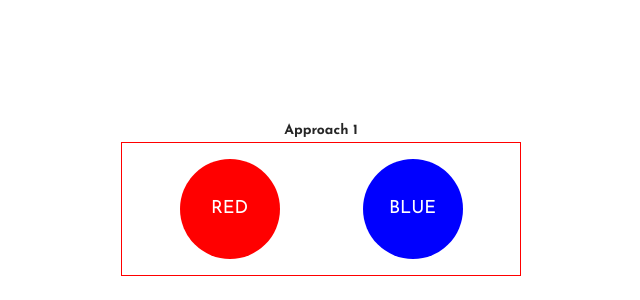
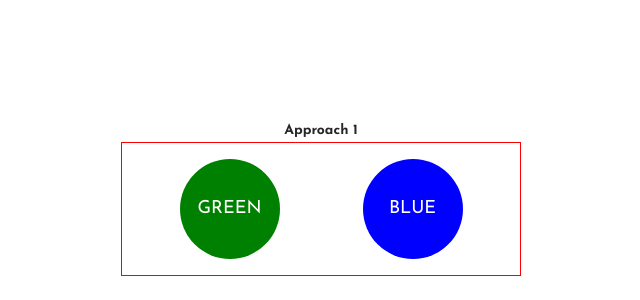
Before and after one commit to mohandast52/my-portfolio, a Next.js app: page /assignment/circles in a window 1280 px wide. Shown: the top 300 px of the page, without its empty margins (319-959 px from the left). Built offline with nearby package versions, Linux system fonts and the light colour scheme.

Commit message:
final fix

```diff
--- a/components/Assignments/Appbase/circles.jsx
+++ b/components/Assignments/Appbase/circles.jsx
@@ -23,10 +23,10 @@ const Circle = ({ colorName }) => (
 );
 
 /* ---------------- ONE ---------------- */
-const ApproachOne = () => {
+export const ApproachOne = () => {
   const [counter, setCounter] = useState(0);
-  const [lockOne, setColorOne] = useState(0);
-  const [lockTwo, setColorTwo] = useState(1);
+  const [lockOne, setLockOne] = useState(0);
+  const [lockTwo, setLockTwo] = useState(1);
 
   useEffect(() => {
     const timerOne = setInterval(() => setCounter(prev => prev + 1), 1000);
@@ -34,17 +34,22 @@ const ApproachOne = () => {
   }, []);
 
   useEffect(() => {
-    setColorOne(prev => {
-      const newLockOne = getNumber(prev, lockTwo);
+    /* in case of ODD => update only 1st circle */
+    if (counter % 2 === 1) {
+      setLockOne(prev => {
+        const newLockOne = getNumber(prev, lockTwo);
+        return newLockOne;
+      });
+    }
 
-      /* if counter is off even number, then change color for 2nd circle */
-      if (counter % 2 === 0) {
-        const newLockTwo = getNumber(lockTwo, newLockOne);
-        setColorTwo(newLockTwo);
-      }
-
-      return newLockOne;
-    });
+    /* in case of EVEN => update both circles */
+    if (counter && counter % 2 === 0) {
+      setLockTwo(prev => {
+        const newLockTwo = (prev + 1) % 3;
+        setLockOne(prev);
+        return newLockTwo;
+      });
+    }
   }, [counter]);
 
   return (
@@ -58,7 +63,6 @@ const ApproachOne = () => {
   );
 };
 
-
 const Problem = () => (
   <ProblemContainer>
     <ApproachOne />
```
